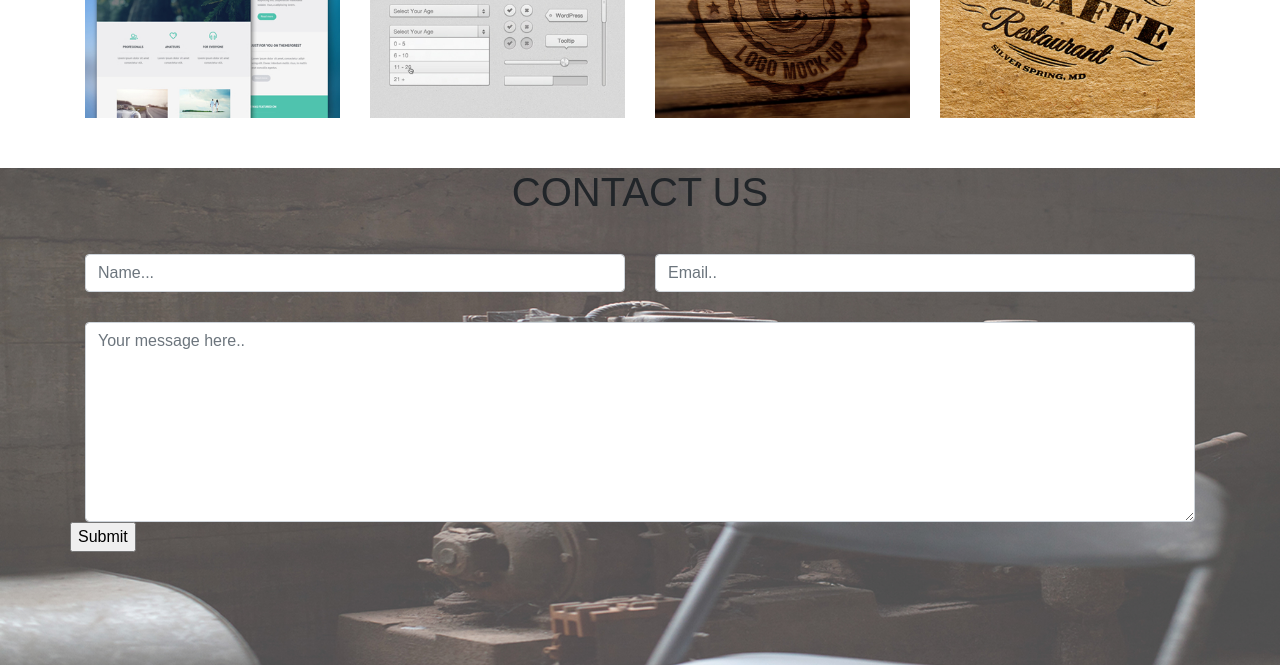
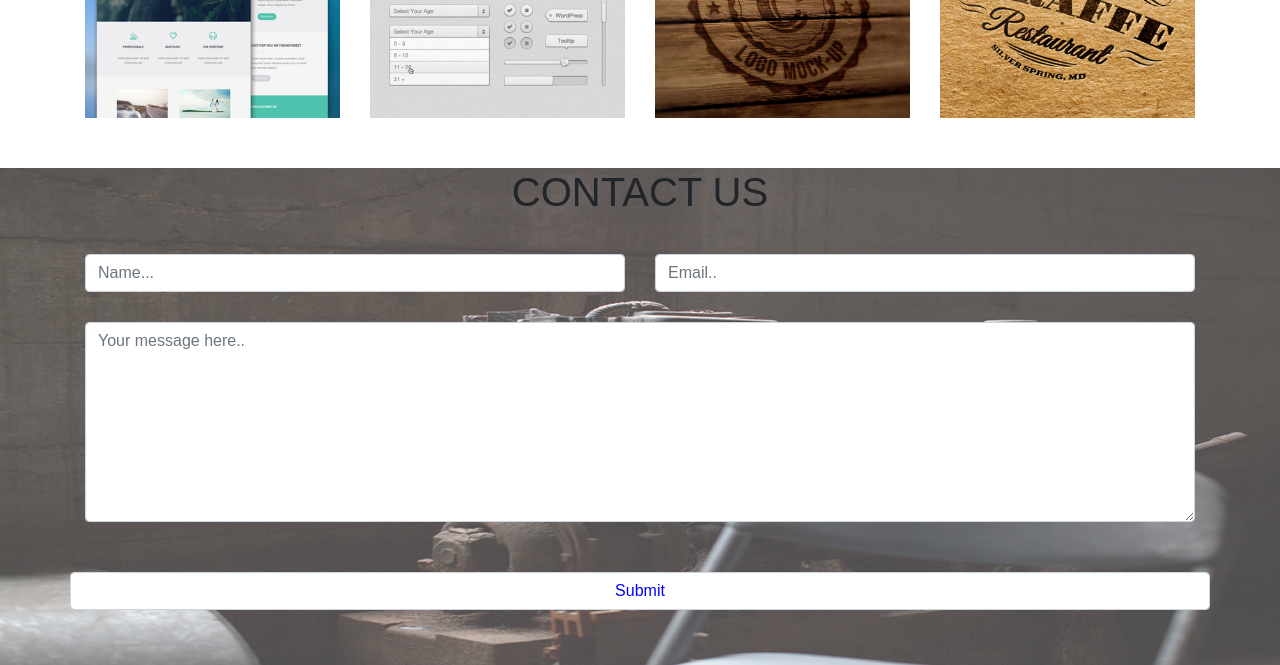
Before and after one commit to Abdisamad100/DELANI-STUDIO, a plain HTML site: page index.html in a window 1280 px wide. Shown: the part 2019-2684 px from the top of the page. Drawn offline with nearby package versions, Linux system fonts and the light colour scheme.

Commit message:
commit all changes

```diff
--- a/index.html
+++ b/index.html
@@ -159,7 +159,7 @@
                 <textarea id="subject" id="comment" class="form-control" name="subject"
                     placeholder="Your message here.." style="height:200px"></textarea required>
             </div>
-            <input type="submit" value="Submit">
+            <input type="submit"  class="form-control"id="submit" value="Submit">
         </div>
     </form>
     </div>
--- a/styles.css
+++ b/styles.css
@@ -83,3 +83,8 @@ button{
     font-size: 30px;
     padding-top: 30%;
 }
+#submit{
+    margin-top:50px;
+    text-align:center;
+    color:blue;
+}
```
